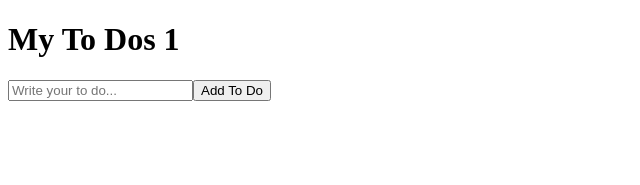
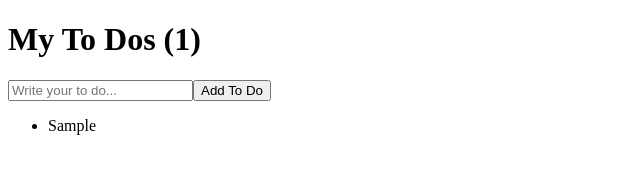
Before and after one commit to Daniel-Jeon/for-react, a React (Create React App) app: page / in a window 1280 px wide. Both pictures are taken after typing "Sample" into the empty fields and a click on the button "Add To Do". Shown: the top 185 px of the page, without its empty margins (0-640 px from the left). Built offline with nearby package versions, Linux system fonts and the light colour scheme.

Commit message:
to do list 2
good

```diff
--- a/src/App.js
+++ b/src/App.js
@@ -1,29 +1,36 @@
 import { useState } from "react";
 
 function App() {
-  const [toDo, setTodo] = useState("");
-  const [toDos, setTodos] = useState([]);
-  const onChange = (event) => setTodo(event.target.value);
-  const onSubmit = (event) => {
+  const [todo, setTodo] = useState("");
+  const [todos, addTodos] = useState([]);
+  const changeTodo = (event) => {
+    setTodo(event.target.value);
+  };
+  const saveTodos = (event) => {
     event.preventDefault();
-    if (toDo === "") return;
-    setTodos((current) => [toDo, ...current]);
+    if (todo === "") return;
+    addTodos((todosArray) => [todo, ...todosArray]);
     setTodo("");
   };
-  console.log("toDos:", toDos);
+  console.log("todos:", todos);
   return (
-    <div>
-      <h1>My To Dos {toDos.length}</h1>
-      <form onSubmit={onSubmit}>
+    <>
+      <h1>My To Dos ({todos.length})</h1>
+      <form onSubmit={saveTodos}>
         <input
-          value={toDo}
-          onChange={onChange}
+          value={todo}
+          onChange={changeTodo}
           type="text"
           placeholder="Write your to do..."
         />
         <button>Add To Do</button>
       </form>
-    </div>
+      <ul>
+        {todos.map((item, index) => (
+          <li key={index}>{item}</li>
+        ))}
+      </ul>
+    </>
   );
 }
 
```
